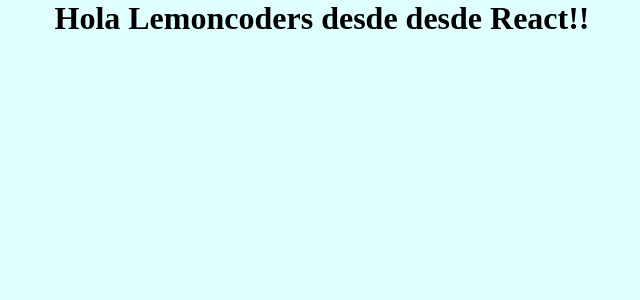
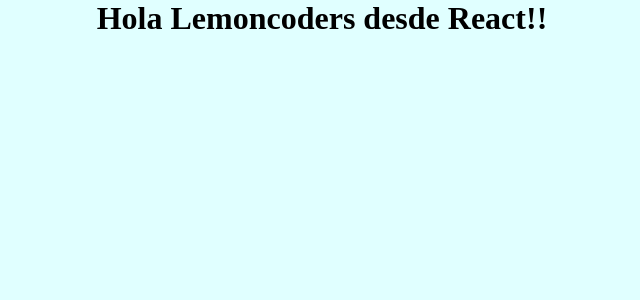
Before and after one commit to fran8narf/lab-modulo-bundling, a React app: page / in a window 1280 px wide. Shown: the top 300 px of the page, without its empty margins (318-958 px from the left). Built offline with nearby package versions, Linux system fonts and the light colour scheme.

Commit message:
string removed

```diff
--- a/src/helloWorldComponent.jsx
+++ b/src/helloWorldComponent.jsx
@@ -5,7 +5,7 @@
   const greetingsSource = 'desde React!!'
   return(
     <div className={classes.bgColor}>
-      <h1>Hola Lemoncoders desde {greetingsSource}</h1>
+      <h1>Hola Lemoncoders {greetingsSource}</h1>
     </div>
   )
 }
```
